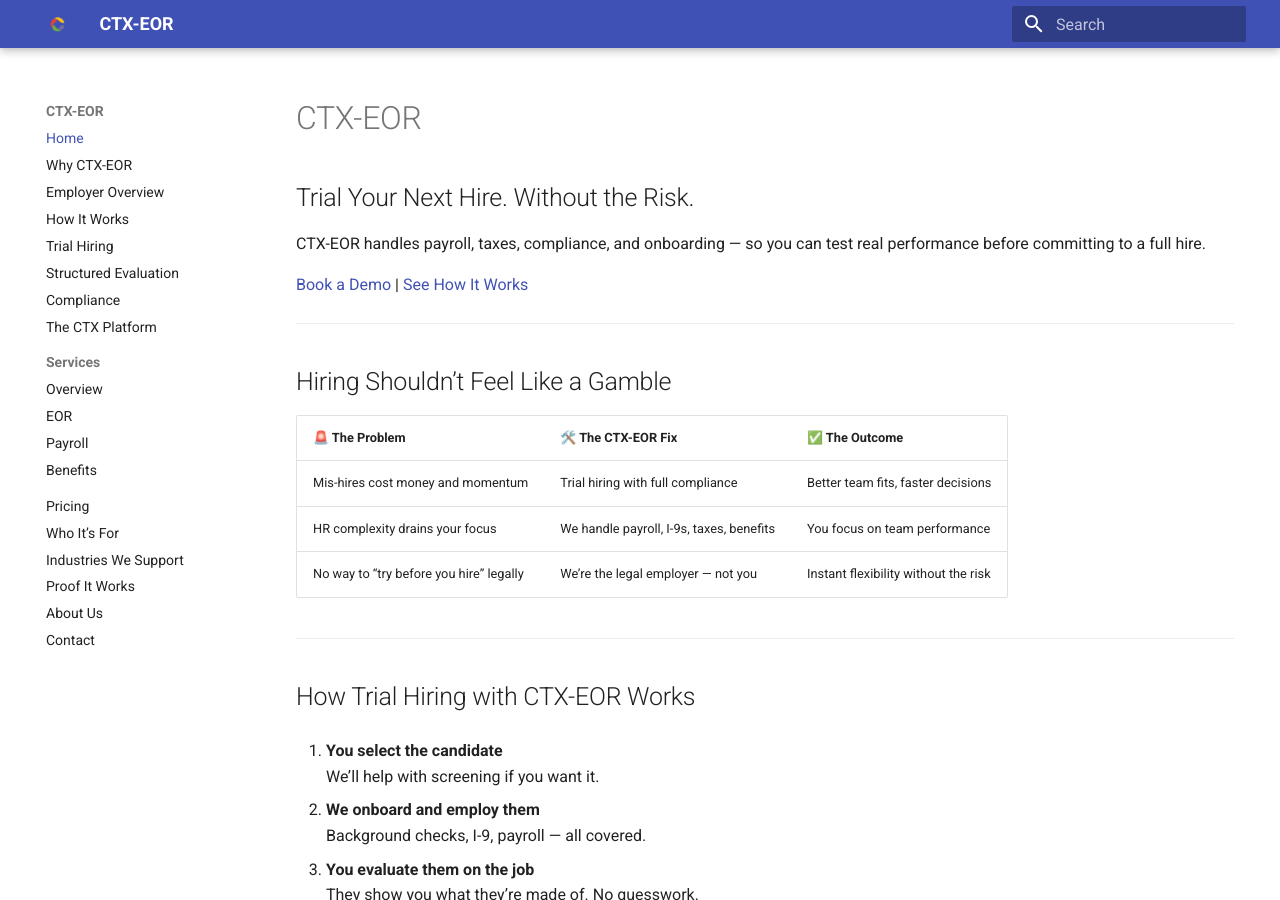
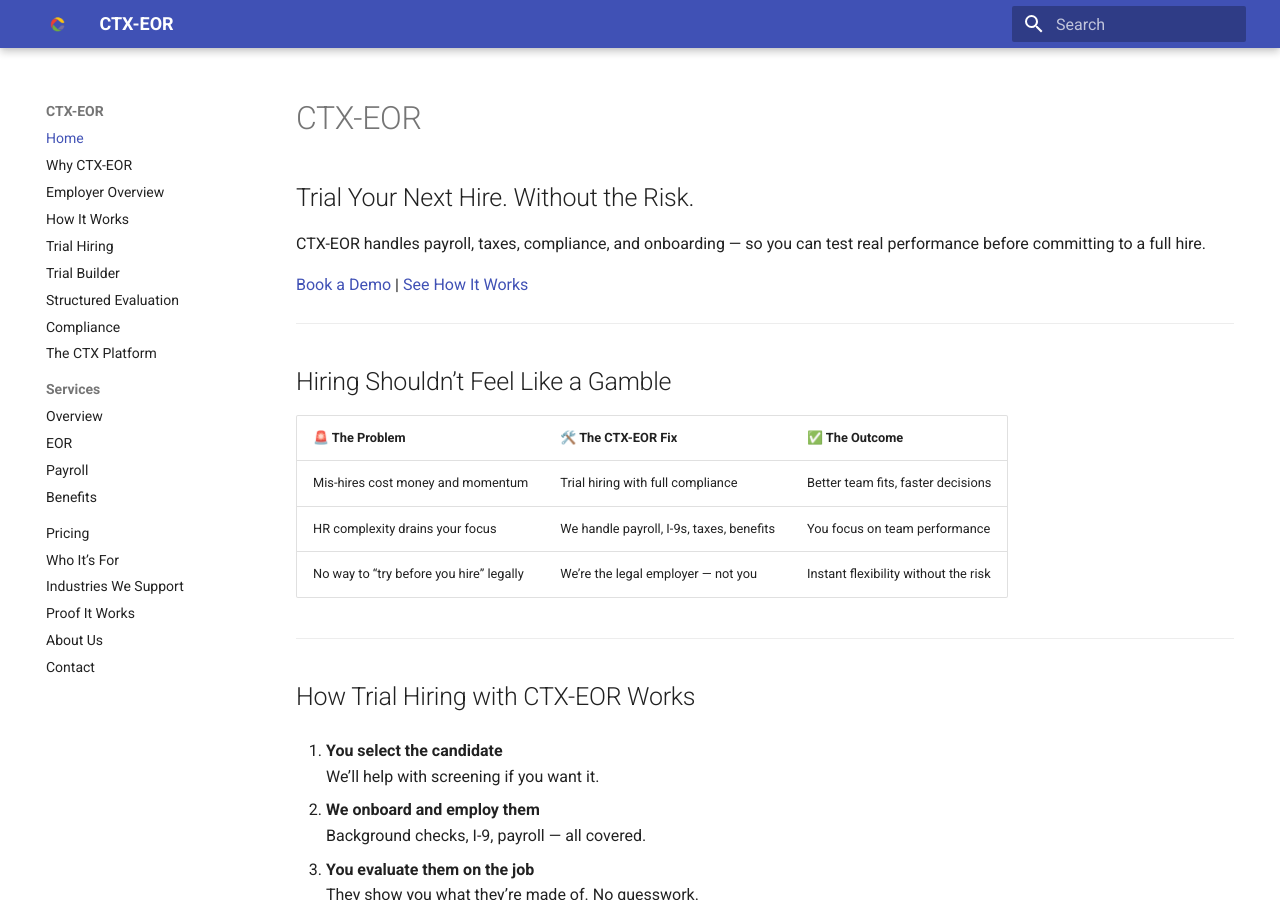
Before and after one commit to cirrusflyer275ds/ctx-eor-site, an MkDocs documentation site: the page built from docs/index.md, in a window 1280 px wide and 900 px high. Built offline with MkDocs 1.6.1 and Material for MkDocs 9.7.7, drawn with Linux system fonts in a browser that asks for light colours.

Commit message:
Update mkdocs.yml

```diff
--- a/mkdocs.yml
+++ b/mkdocs.yml
@@ -30,6 +30,7 @@ nav:
   - Employer Overview: employer-overview.md
   - How It Works: how-it-works.md
   - Trial Hiring: trial-hiring.md
+  - Trial Builder: trial-builder.md
   - Structured Evaluation: structured-evaluation.md
   - Compliance: compliance.md
   - The CTX Platform: platform.md
```
